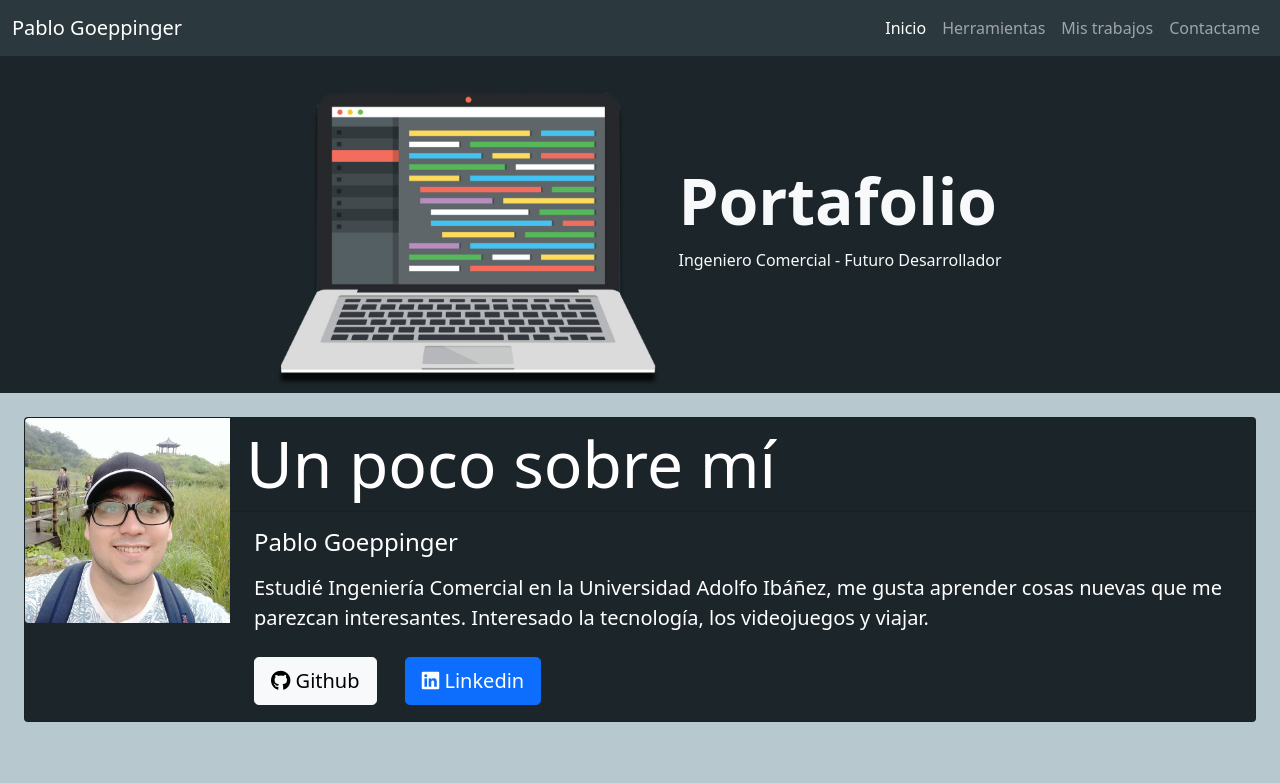
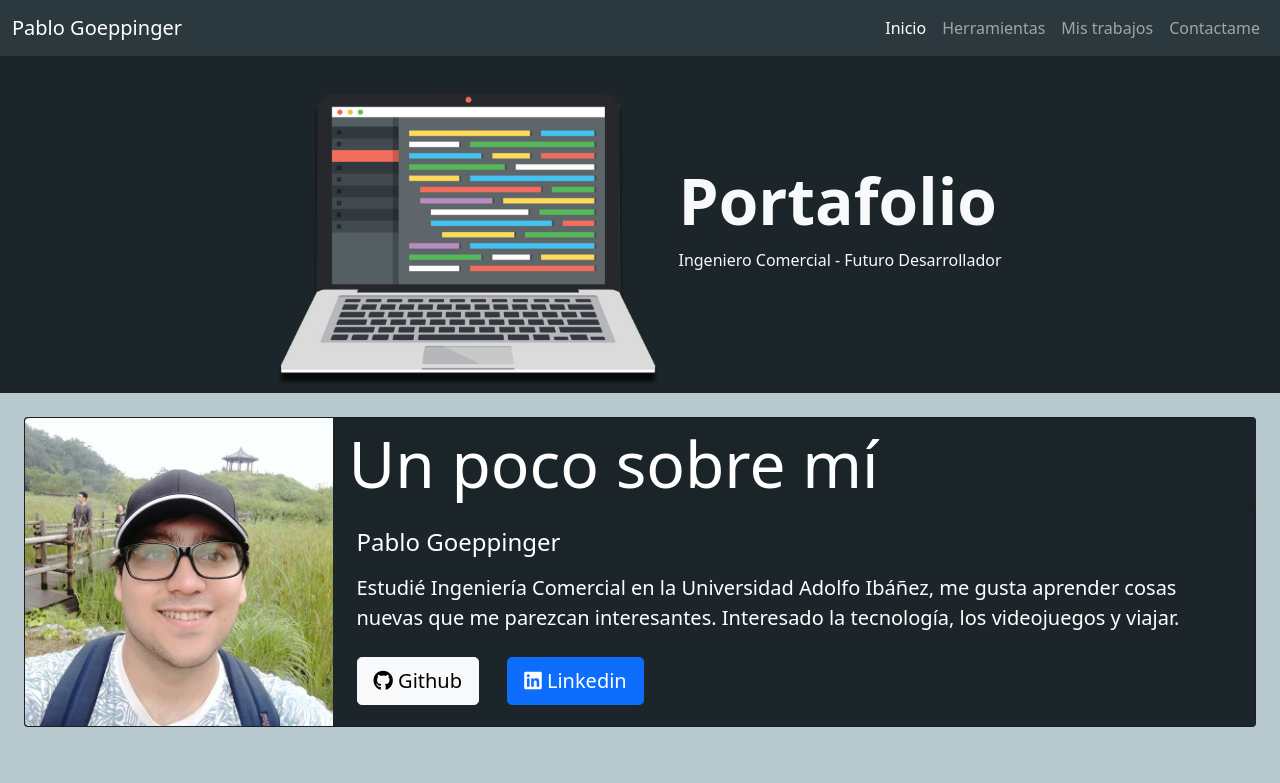
Before and after one commit to ycstuardo/pgoeppin.github.io, a plain HTML site: page index.html in a window 1280 px wide. Shown: the top 783 px of the page. Drawn offline with nearby package versions, Linux system fonts and the light colour scheme.

Commit message:
fix responsive imagen sobre-mi

```diff
--- a/index.html
+++ b/index.html
@@ -43,10 +43,10 @@
     <section class="about-me container-fluid p-4 d-inline-flex d-flex justify-content-center">
     <div class="card text-white mb-3">
       <div class="row d-inline-flex d-flex justify-content-center g-0">
-        <div class="col-md-4 col-lg-2">
+        <div class="col-md-4 col-lg-3">
           <img src="assets/img/fotoperfil.jpg" class="img-fluid rounded-start" alt="Retrato de Pablo Goeppinger, persona de 20 a 30 años con anteojos y caucasico">
         </div>
-        <div class="col-md-8 col-lg-10">
+        <div class="col-md-8 col-lg-9">
           <div class="card-header display-3">Un poco sobre mí</div>
           <div class="card-body m-2 py-2">
             <h5 class="card-title fs-4">Pablo Goeppinger</h5>
```
